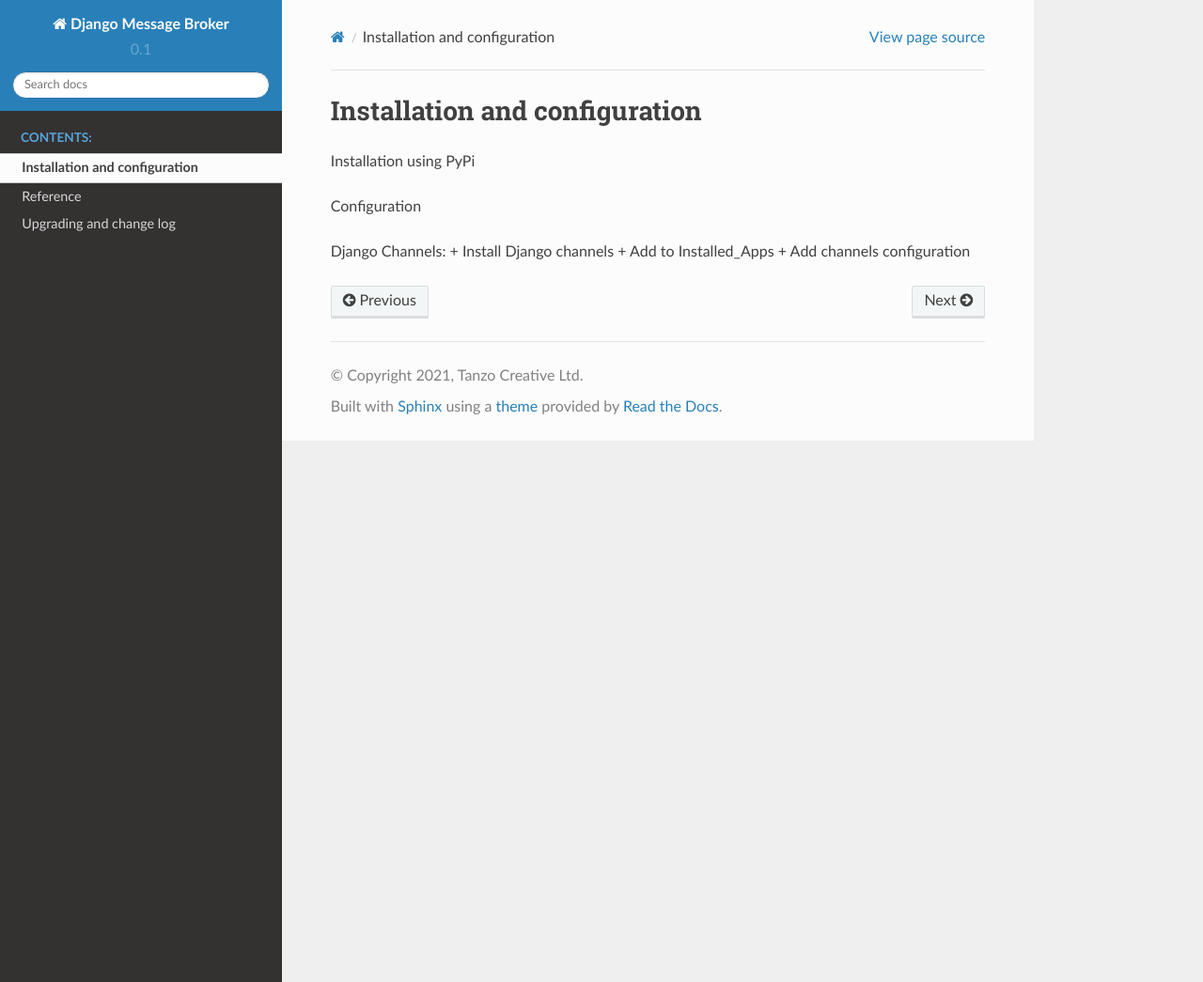
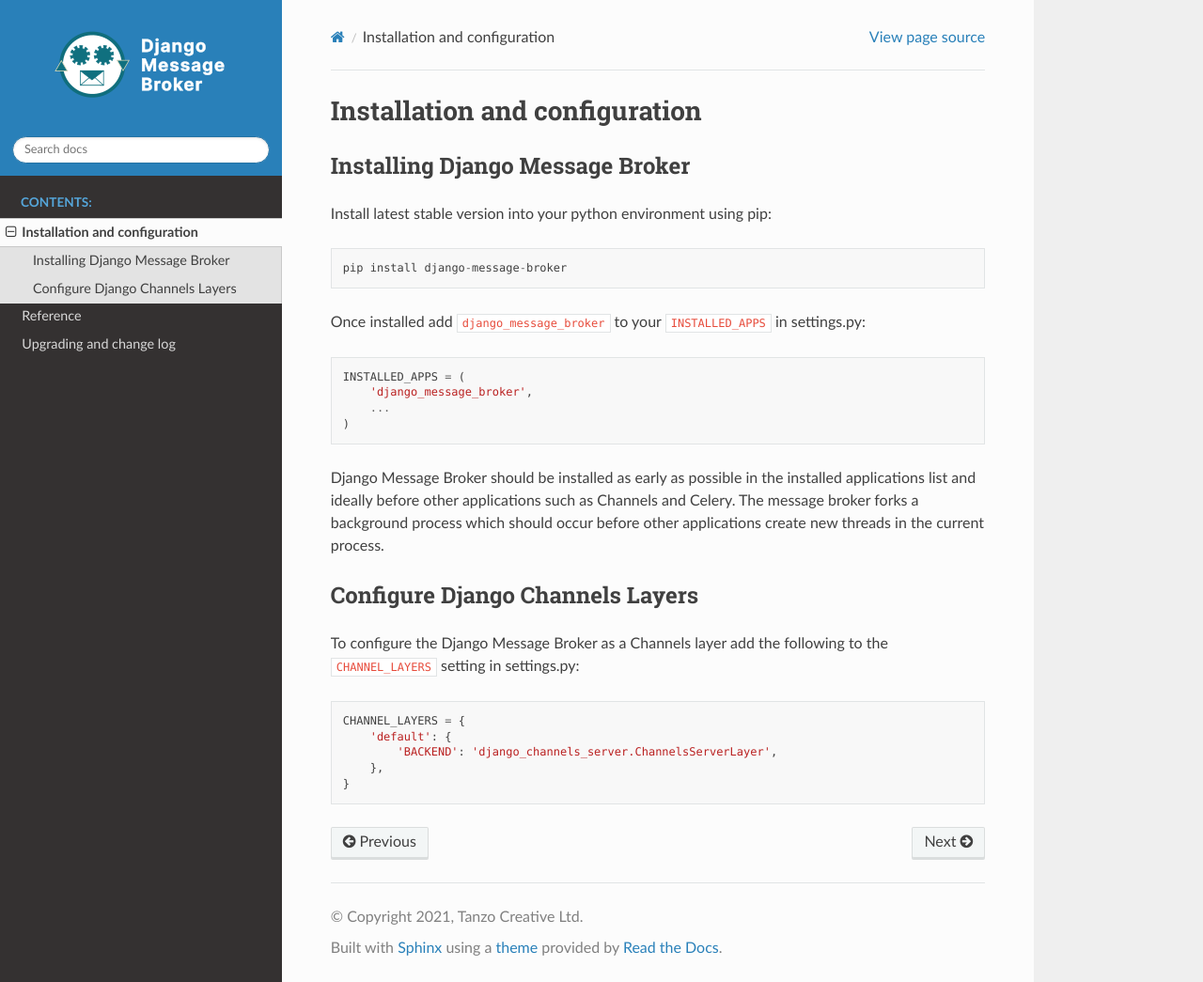
Before and after one commit to django-message-broker/django-message-broker, a Sphinx documentation site: the page built from docs/pages/installation.rst, in a window 1280 px wide and 1045 px high. Shown: the whole window at 94% size. Built offline with Sphinx 7.4.7 and the Read the Docs theme 2.0.0, drawn with Linux system fonts in a browser that asks for light colours.

Commit message:
Correct documentation

```diff
--- /dev/null
+++ b/build.toml
@@ -0,0 +1,6 @@
+[build-system]
+requires = [
+    "setuptools>=42",
+    "wheel"
+]
+build-backend = "setuptools.build_meta"
--- a/docs/conf.py
+++ b/docs/conf.py
@@ -83,6 +83,13 @@ exclude_patterns = ['_build', 'Thumbs.db', '.DS_Store']
 html_theme = "sphinx_rtd_theme"
 html_theme_path = ["_themes", ]
 
+html_logo = "assets/django_message_broker_strap_192.png"
+html_theme_options = {
+    "logo_only": True,
+    "display_version": False,
+}
+
+
 # Add any paths that contain custom static files (such as style sheets) here,
 # relative to this directory. They are copied after the builtin static files,
 # so a file named "default.css" will overwrite the builtin "default.css".
--- a/docs/index.rst
+++ b/docs/index.rst
@@ -1,8 +1,5 @@
 .. Django Message Broker
 
-.. image:: assets/django_message_broker_icon_512.svg
-   :width: 15%
-   :align: right
 
 =====================
 Django Message Broker
--- a/docs/pages/api_channels.rst
+++ b/docs/pages/api_channels.rst
@@ -1,7 +1,7 @@
 
-===============
-Django Channels
-===============
+===================
+Django Channels API
+===================
 
 This provides an implementation of the Django Channels layers API.
 
--- a/docs/pages/installation.rst
+++ b/docs/pages/installation.rst
@@ -1,12 +1,36 @@
 Installation and configuration
 ==============================
 
-Installation using PyPi
+Installing Django Message Broker
+~~~~~~~~~~~~~~~~~~~~~~~~~~~~~~~~
 
+Install latest stable version into your python environment using pip::
 
-Configuration
+    pip install django-message-broker
 
-Django Channels:
-+ Install Django channels
-+ Add to Installed_Apps
-+ Add channels configuration
+Once installed add ``django_message_broker`` to your ``INSTALLED_APPS`` in settings.py::
+
+    INSTALLED_APPS = (
+        'django_message_broker',
+        ...
+    )
+
+Django Message Broker should be installed as early as possible in the installed applications
+list and ideally before other applications such as Channels and Celery. The message broker
+forks a background process which should occur before other applications create new threads in
+the current process.
+
+Configure Django Channels Layers
+~~~~~~~~~~~~~~~~~~~~~~~~~~~~~~~~
+
+To configure the Django Message Broker as a Channels layer add the following to the ``CHANNEL_LAYERS``
+setting in settings.py:
+
+.. highlight:: python
+.. code-block:: python
+
+    CHANNEL_LAYERS = {
+        'default': {
+            'BACKEND': 'django_channels_server.ChannelsServerLayer',
+        },
+    }
```
Also changed, not shown: other parts of docs/index.rst (+1 -1 lines), setup.py (+18 -13 lines), docs/assets/django_message_broker_icon_192.png (added), docs/assets/django_message_broker_strap_192.png (added), 2 other files.
